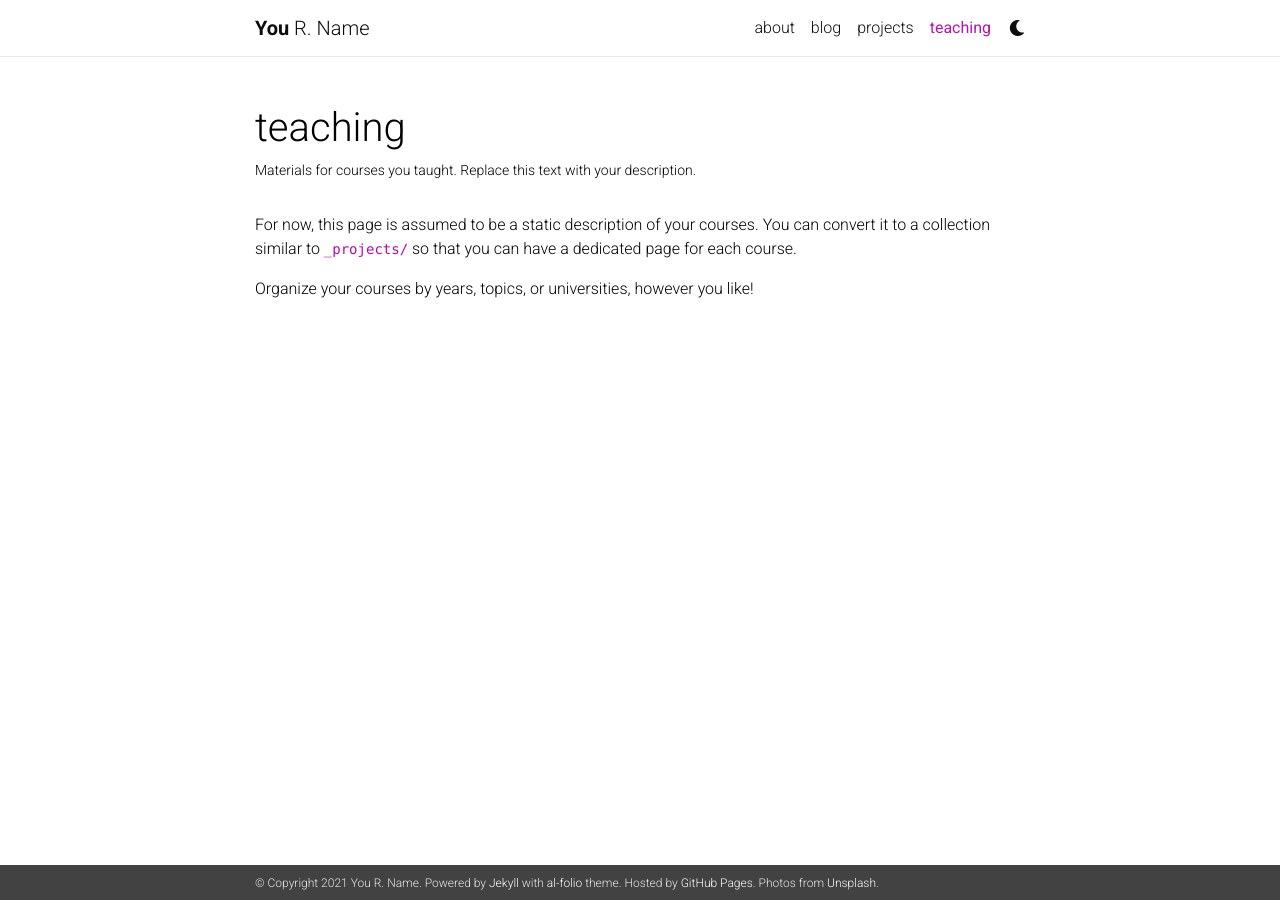
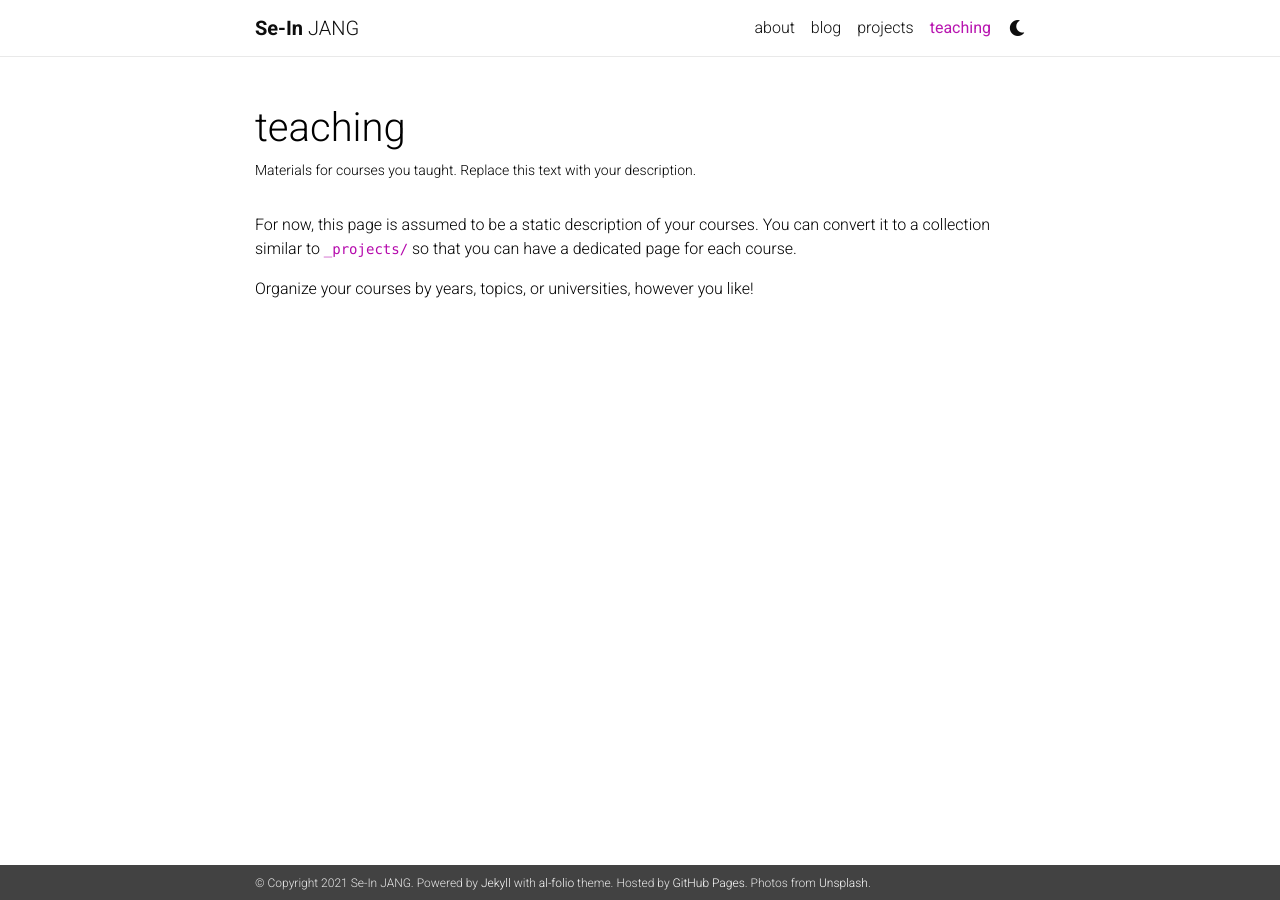
Before and after one commit to sijang/sijang.github.io, a Jekyll site: the page built from _pages/teaching.md, in a window 1280 px wide. Built offline with Jekyll 4.4.1, drawn with Linux system fonts in a browser that asks for light colours; nearby versions of some CDN libraries; a style sheet for code colours, icons or effects is not loaded.

Commit message:
Update _config.yml

```diff
--- a/_config.yml
+++ b/_config.yml
@@ -3,10 +3,10 @@
 # -----------------------------------------------------------------------------
 
 title: blank # the website title (if blank, full name will be used instead)
-first_name: You
-middle_name: R.
-last_name: Name
-email: you@example.com
+first_name: Se-In
+middle_name:
+last_name: JANG
+email: sijang _AT_ nus.edu.sg
 description: > # the ">" symbol means to ignore newlines until "footer_text:"
   A simple, whitespace theme for academics. Based on [*folio](https://github.com/bogoli/-folio) design.
 footer_text: >
```
